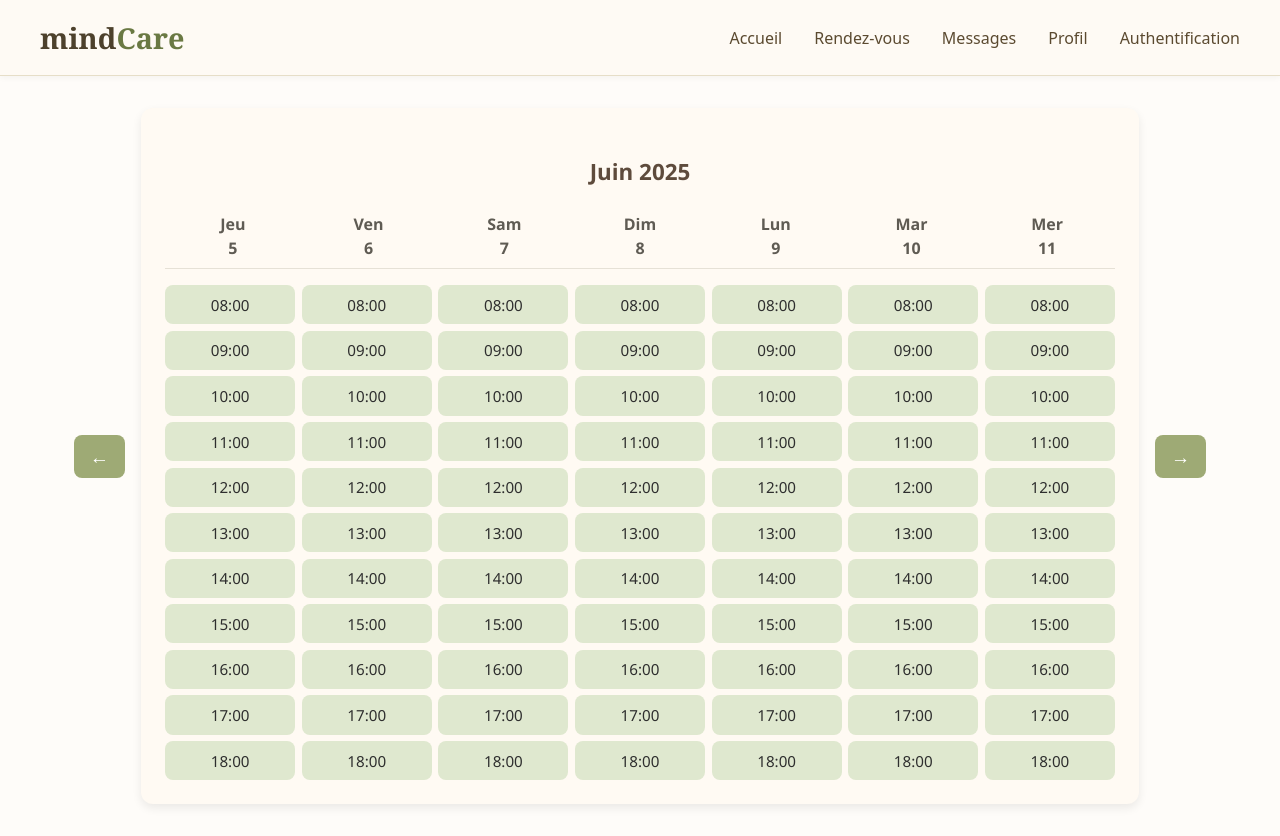
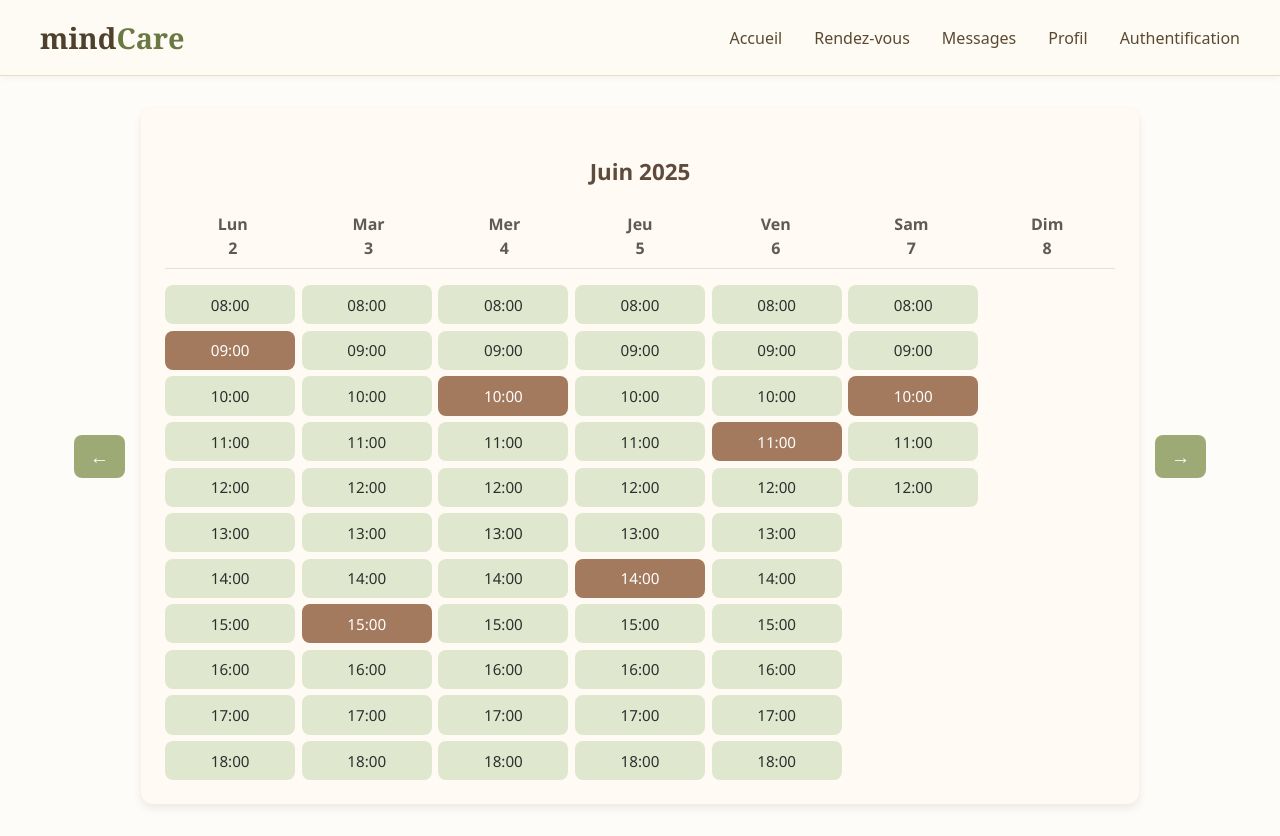
Before and after one commit to jst2m/mind-care, a React (Vite) app in the folder webapp/: page /rendez-vous in a window 1280 px wide. Built offline with nearby package versions, Linux system fonts and the light colour scheme.

Commit message:
rajout de certaines fonctionnalités dans le calendrier

```diff
--- a/webapp/src/Calendar.tsx
+++ b/webapp/src/Calendar.tsx
@@ -3,19 +3,28 @@ import './Calendar.css';
 
 const days = ['Lun', 'Mar', 'Mer', 'Jeu', 'Ven', 'Sam', 'Dim'];
 
+const getStartOfWeek = (date: Date) => {
+  const copiedDate = new Date(date);
+  const day = copiedDate.getDay();
+  const diff = (day === 0 ? -6 : 1) - day;
+  copiedDate.setDate(copiedDate.getDate() + diff);
+  return copiedDate;
+};
+
 const generateDays = (start: Date) => {
-  const monthYear = start.toLocaleString('fr-FR', {
+  const baseDate = getStartOfWeek(start);
+  const monthYear = baseDate.toLocaleString('fr-FR', {
     month: 'long',
     year: 'numeric',
   });
 
   const daysList = Array.from({ length: 7 }, (_, i) => {
-    const date = new Date(start);
-    date.setDate(date.getDate() + i);
+    const date = new Date(baseDate);
+    date.setDate(baseDate.getDate() + i);
     return {
-      label: days[date.getDay() === 0 ? 6 : date.getDay() - 1],
+      label: days[i],
       date: `${date.getDate()}`,
-      key: `${date.getDate()}-${date.getMonth()}-${date.getFullYear()}`,
+      key: `${days[i]} ${date.getDate()}`,
     };
   });
 
@@ -30,44 +39,59 @@ const generateTimes = () => {
   return times;
 };
 
-// Réservations spécifiques à la semaine du 05/06/2025
-const reservedSlots: Record<string, { name: string; reason: string }> = {
-  'Mer 5 09:00': { name: 'Alice Dupont', reason: 'Suivi anxiété' },
-  'Mer 5 15:00': { name: 'Luc Bernard', reason: 'Thérapie cognitive' },
-  'Jeu 6 10:00': { name: 'Claire Martin', reason: 'Consultation sommeil' },
-  'Ven 7 14:00': { name: 'Gabriel Noel', reason: 'Bilan initial' },
-  'Sam 8 11:00': { name: 'Léa Petit', reason: 'Suivi hebdomadaire' },
-  'Dim 9 16:00': { name: 'Maxime Leroy', reason: 'Crise panique' },
+// Réservations pour la semaine du 2 au 8 juin 2025
+const initialReservations: Record<string, { name: string; reason: string }> = {
+  'Lun 2 09:00': { name: 'Alice Dupont', reason: 'Suivi anxiété' },
+  'Mar 3 15:00': { name: 'Luc Bernard', reason: 'Thérapie cognitive' },
+  'Mer 4 10:00': { name: 'Claire Martin', reason: 'Consultation sommeil' },
+  'Jeu 5 14:00': { name: 'Gabriel Noel', reason: 'Bilan initial' },
+  'Ven 6 11:00': { name: 'Léa Petit', reason: 'Suivi hebdomadaire' },
+  'Sam 7 10:00': { name: 'Maxime Leroy', reason: 'Crise panique' },
 };
 
 const Calendar: React.FC = () => {
-  const [startDate, setStartDate] = useState(new Date('2025-06-05'));
+  const [startDate, setStartDate] = useState(new Date('2025-06-02'));
   const { monthYear, daysList } = generateDays(startDate);
-  const times = generateTimes();
-  const [selectedInfo, setSelectedInfo] = useState<null | string>(null);
+  const [reservations, setReservations] = useState(initialReservations);
+  const [selectedSlotKey, setSelectedSlotKey] = useState<string | null>(null);
 
   const handlePrev = () => {
     const newStart = new Date(startDate);
     newStart.setDate(newStart.getDate() - 7);
     setStartDate(newStart);
-    setSelectedInfo(null);
+    setSelectedSlotKey(null);
   };
 
   const handleNext = () => {
     const newStart = new Date(startDate);
     newStart.setDate(newStart.getDate() + 7);
     setStartDate(newStart);
-    setSelectedInfo(null);
+    setSelectedSlotKey(null);
   };
 
   const handleSlotClick = (label: string, day: string, time: string) => {
     const key = `${label} ${day} ${time}`;
-    if (reservedSlots[key]) {
-      setSelectedInfo(`${reservedSlots[key].name} – ${reservedSlots[key].reason}`);
+    if (reservations[key]) {
+      setSelectedSlotKey(key);
     } else {
-      setSelectedInfo(null);
+      setSelectedSlotKey(null);
     }
   };
+
+  const handleCancel = () => {
+    if (!selectedSlotKey) return;
+    const updated = { ...reservations };
+    delete updated[selectedSlotKey];
+    setReservations(updated);
+    setSelectedSlotKey(null);
+  };
+
+  const handleConfirm = () => {
+    alert('Rendez-vous confirmé !');
+    setSelectedSlotKey(null);
+  };
+
+  const timeSlots = generateTimes();
 
   return (
     <div className="calendar-wrapper">
@@ -85,18 +109,25 @@ const Calendar: React.FC = () => {
         </div>
 
         <div className="calendar-body">
-          {times.map((time, idx) => (
-            <div key={idx} className="calendar-row">
+          {timeSlots.map((time) => (
+            <div key={time} className="calendar-row">
               {daysList.map((day, colIdx) => {
+                const isSunday = day.label === 'Dim';
+                const isSaturdayAfternoon = day.label === 'Sam' && parseInt(time) > 12;
+
+                if (isSunday || isSaturdayAfternoon) {
+                  return <div key={colIdx} className="slot empty"></div>;
+                }
+
                 const slotKey = `${day.label} ${day.date} ${time}`;
-                const isReserved = reservedSlots[slotKey];
+                const isReserved = reservations[slotKey];
 
                 return (
                   <button
                     key={colIdx}
                     className={`slot ${isReserved ? 'reserved' : 'available'}`}
                     onClick={() => handleSlotClick(day.label, day.date, time)}
-                    disabled={!!isReserved}
+                    disabled={!isReserved}
                   >
                     {time}
                   </button>
@@ -106,11 +137,15 @@ const Calendar: React.FC = () => {
           ))}
         </div>
 
-        {selectedInfo && (
+        {selectedSlotKey && reservations[selectedSlotKey] && (
           <div className="slot-info">
-            <span>{selectedInfo}</span>
-            <button className="confirm-btn">✔</button>
-            <button className="cancel-btn">✖</button>
+            <span>
+              <strong>{reservations[selectedSlotKey].name}</strong> – {reservations[selectedSlotKey].reason}
+            </span>
+            <div className="slot-actions">
+              <button className="confirm-btn" onClick={handleConfirm}>✔</button>
+              <button className="cancel-btn" onClick={handleCancel}>✖</button>
+            </div>
           </div>
         )}
       </div>
```
